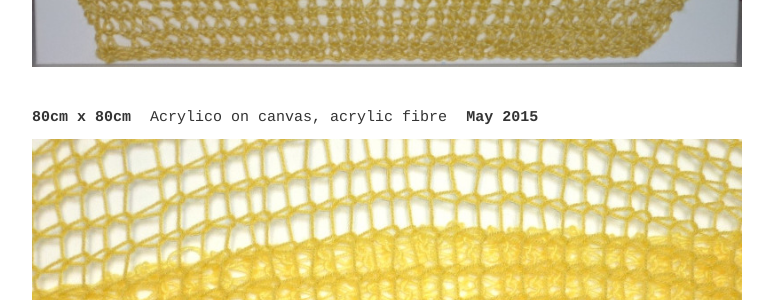
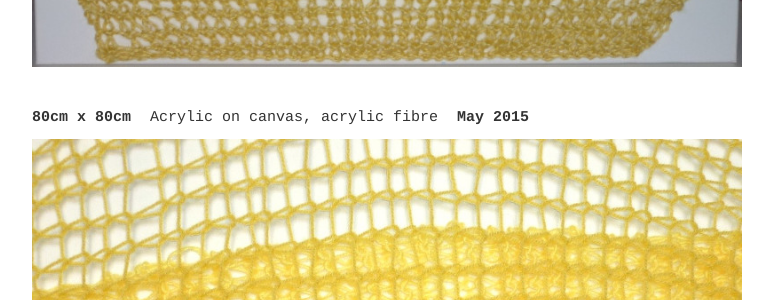
Before and after one commit to oceanomi/error-en, a Jekyll site: the page built from _posts/2015-05-16-yellow.markdown, in a window 1280 px wide. Shown: the part 778-1078 px from the top of the page, without its empty margins (253-1026 px from the left). Built offline with Jekyll 4.4.1, drawn with Linux system fonts in a browser that asks for light colours.

Commit message:
fix mistranslations

```diff
--- a/_posts/2015-05-16-yellow.markdown
+++ b/_posts/2015-05-16-yellow.markdown
@@ -4,7 +4,7 @@ layout: post
 permalink: works/yellow
 img: amarillo.jpg
 img_quantity: 1
-material: Acrylico on canvas, acrylic fibre
+material: Acrylic on canvas, acrylic fibre
 size: 80cm x 80cm
 
 ---
--- a/_posts/2015-06-20-marrakech.markdown
+++ b/_posts/2015-06-20-marrakech.markdown
@@ -4,7 +4,7 @@ layout: post
 permalink: works/marrakech
 img: marrakech.jpg
 img_quantity: 3
-material: Acrylico on canvas, led, cotton, polyester
+material: Acrylic on canvas, led, cotton, polyester
 size: 90cm x 65cm
 
 ---
--- a/_posts/2015-08-14-patagonia.markdown
+++ b/_posts/2015-08-14-patagonia.markdown
@@ -1,5 +1,5 @@
 ---
-title: Patagonia
+title: In Patagonia
 layout: post
 permalink: works/patagonia
 img: patagonia.jpg
```
